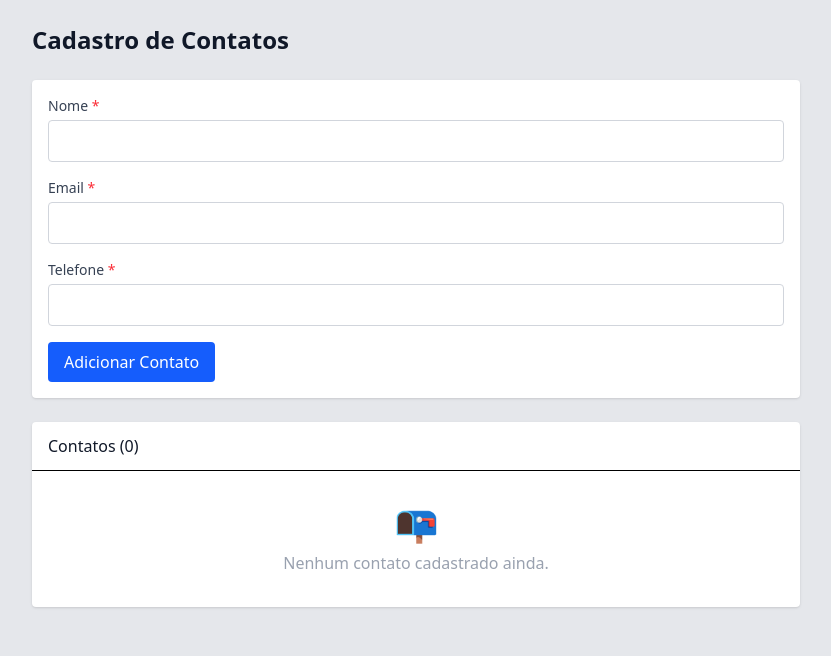
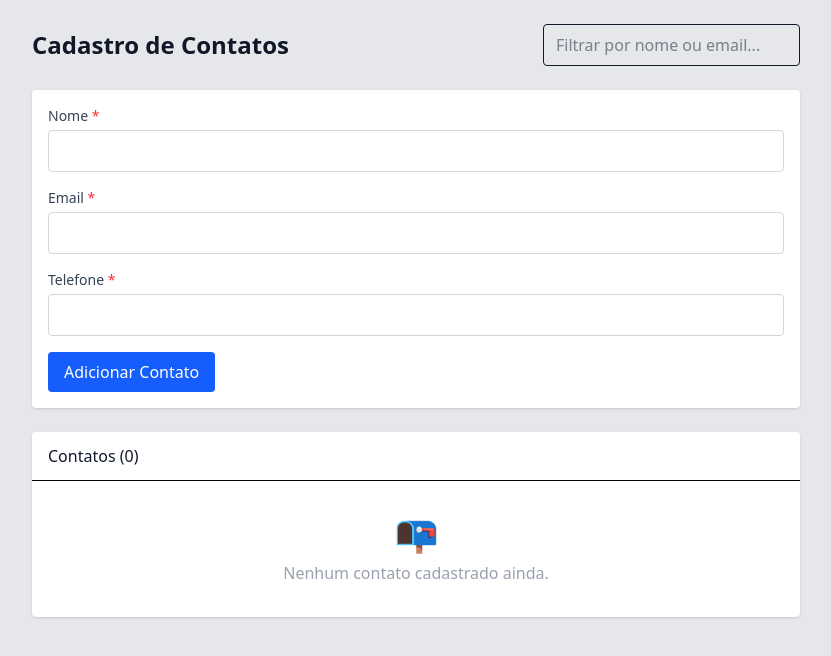
Before and after one commit to DanielLCintra/contatos-1espq-2026, a Next.js app: page / in a window 1280 px wide. Shown: the top 656 px of the page, without its empty margins (224-1055 px from the left). Built offline with nearby package versions, Linux system fonts and the light colour scheme.

Commit message:
React – Listas, Filtros e Deploy Vercel

```diff
--- /dev/null
+++ b/app/components/FilterInput.js
@@ -0,0 +1,13 @@
+"use client";
+
+export default function FilterInput({ value, onChange }) {
+    return (
+        <input
+            type="text"
+            placeholder="Filtrar por nome ou email..."
+            value={value}
+            onChange={(e) => onChange(e.target.value)}
+            className="border rounded px-3 py-2 text-gray-900"
+        />
+    );
+}
--- a/app/page.js
+++ b/app/page.js
@@ -1,10 +1,32 @@
 "use client";
-import { useState } from "react";
+import { useEffect, useState } from "react";
 import ContactForm from "./components/ContactForm";
 import ContactList from "./components/ContactList";
+import FilterInput from "./components/FilterInput";
 
 const HomePage = () => {
   const [contacts, setContacts] = useState([]);
+  const [filter, setFilter] = useState('');
+  const [isLoaded, setIsLoaded] = useState(false)
+
+  useEffect(() => {
+    const savedContacts = localStorage.getItem('contatos');
+    if (savedContacts) {
+      setContacts(JSON.parse(savedContacts));
+    }
+    setIsLoaded(true);
+  }, []);
+
+  useEffect(() => {
+    if (isLoaded) {
+      localStorage.setItem('contatos', JSON.stringify(contacts));
+    }
+  }, [contacts, isLoaded]);
+
+  const filteredContacts = contacts.filter(contact =>
+    contact.nome.toLowerCase().includes(filter.toLowerCase()) ||
+    contact.email.toLowerCase().includes(filter.toLowerCase())
+  );
 
   return (
     <div className="min-h-screen bg-gray-200 p-6">
@@ -13,13 +35,15 @@ const HomePage = () => {
           <h1 className="text-2xl font-bold text-gray-900">
             Cadastro de Contatos
           </h1>
+
+          <FilterInput value={filter} onChange={setFilter} />
         </header>
 
         {/* ===== FORMULÁRIO ===== */}
         <ContactForm setContacts={setContacts} />
 
         {/* ===== LISTA DE CONTATOS ===== */}
-        <ContactList contacts={contacts} setContacts={setContacts} />
+        <ContactList contacts={filteredContacts} setContacts={setContacts} />
       </div>
     </div>
   );
```
